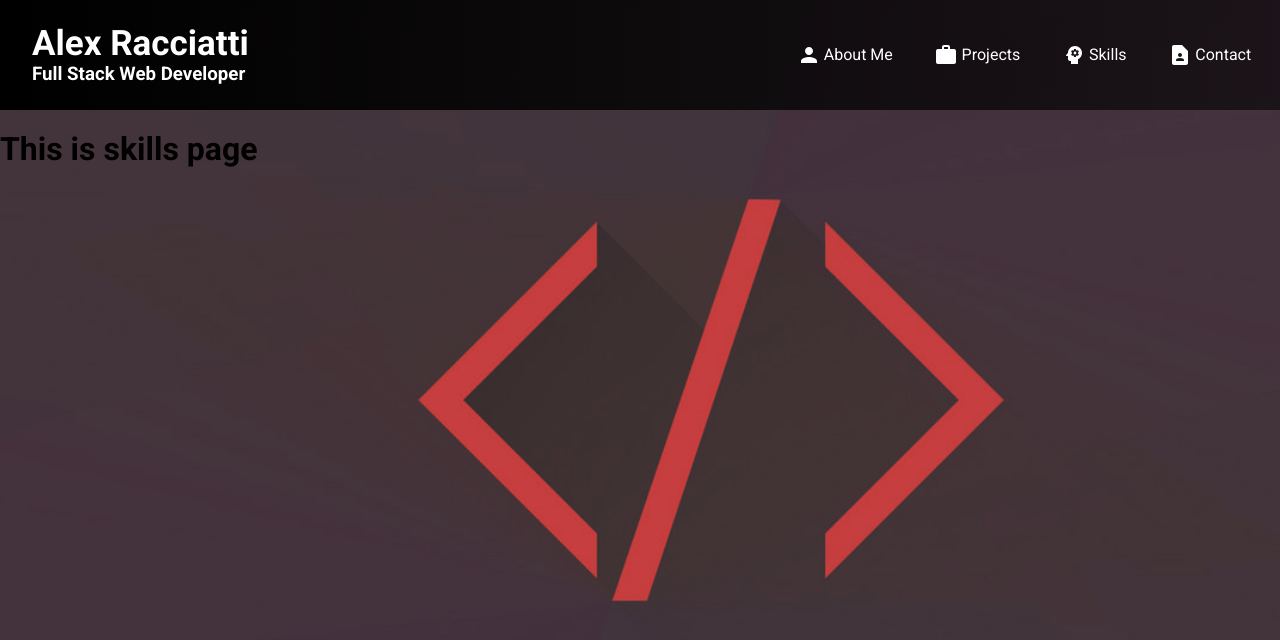
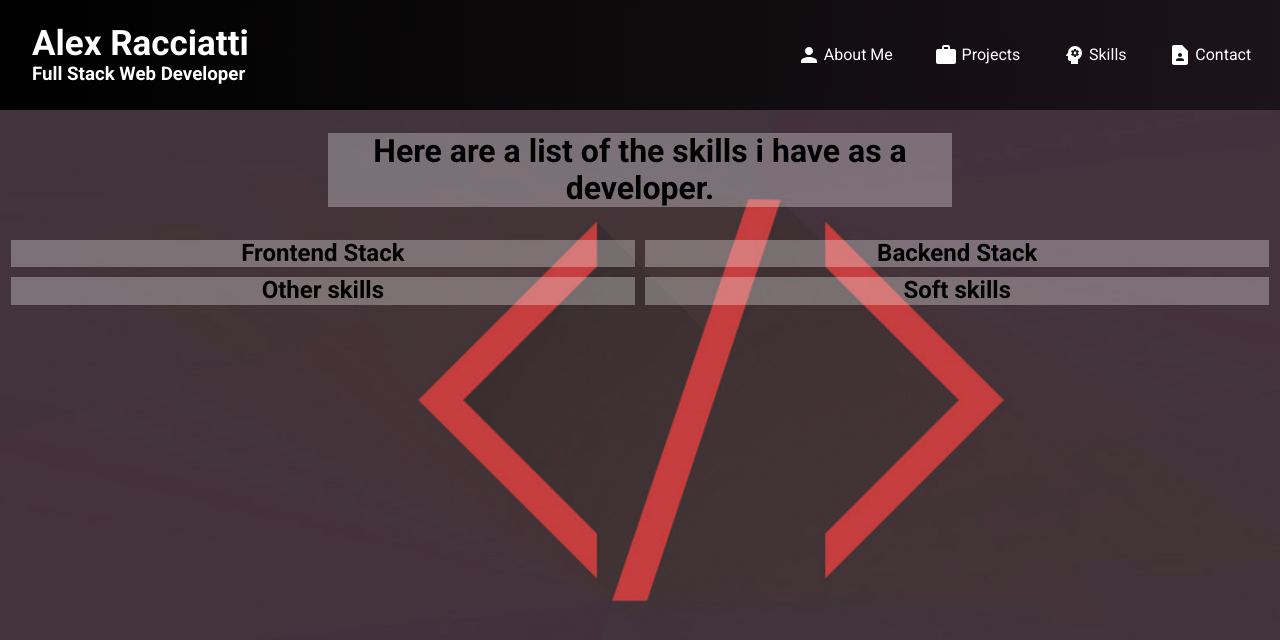
Before and after one commit to AlexRacciatti/Portfolio, a React (Create React App) app in the folder frontend/: page /skills in a window 1280 px wide. Shown: the top 640 px of the page. Built offline with nearby package versions, Linux system fonts and the light colour scheme.

Commit message:
Add: First HTML structure and data for Skills page

```diff
--- /dev/null
+++ b/frontend/src/components/Skills/SkillList.js
@@ -0,0 +1,89 @@
+export const frontSkills = [
+    {
+        name: 'HTML',
+        experience: 5,
+        knowledge: 4
+    },
+    {
+        name: 'CSS',
+        experience: 5,
+        knowledge: 4
+    },
+    {
+        name: 'JavaScript',
+        experience: 4,
+        knowledge: 3
+    },
+    {
+        name: 'React JS',
+        experience: 4,
+        knowledge: 4
+    },
+    {
+        name: 'Material UI',
+        experience: 2,
+        knowledge: 4
+    },
+    {
+        name: 'Bootstrap',
+        experience: 4,
+        knowledge: 5
+    }
+];
+
+
+export const backSkills = [
+    {
+        name: 'Node JS',
+        experience: 3,
+        knowledge: 3
+    },
+    {
+        name: 'Express JS',
+        experience: 3,
+        knowledge: 2
+    },
+    {
+        name: 'API REST',
+        experienceCreating: 2,
+        experienceUsing: 3,
+        knowledge: 2
+    },
+    {
+        name: 'Sequelize',
+        experience: 2,
+        knowledge: 3
+    },
+    {
+        name: 'MySQL',
+        experience: 4,
+        knowledge: 3,
+    }
+];
+
+
+export const otherSkills = [
+    {
+        name: 'Git',
+        experience: 5,
+        knowledge: 4
+    },
+    {
+        name: 'SCRUM',
+        experience: 4,
+        knowledge: 5
+    },
+    {
+        name: 'Vercel',
+        experience: 4,
+        knowledge: 4
+    },
+    {
+        name: 'Heroku',
+        experience: 5,
+        knowledge: 4
+    }
+];
+
+
+export const softSkills = ['Teamworker', 'Responsable', 'Empathic', 'Leader', 'Communicative', 'Problem solver', 'Creative', 'Proactive'];
--- a/frontend/src/components/Skills/Skills.css
+++ b/frontend/src/components/Skills/Skills.css
@@ -0,0 +1,47 @@
+.grid-container {
+    display: grid;
+    grid-template-columns: repeat(4, 24vw);
+    grid-template-rows: 15vh auto auto;
+    grid-gap: 10px;
+    justify-content: center;
+}
+
+.item-1{
+    grid-column: 2 / 4;
+    grid-row: 1;
+    text-align: center;
+    align-self: center;
+    background-color: rgba(255, 255, 255, .3);
+}
+
+.item-2{
+    grid-column: 1 / 3;
+    grid-row: 2 / 3;
+    text-align: center;
+    align-self: center;
+    background-color: rgba(255, 255, 255, .3);
+}
+
+.item-3{
+    grid-column: 3 / 5;
+    grid-row: 2 / 3;
+    text-align: center;
+    align-self: center;
+    background-color: rgba(255, 255, 255, .3);
+}
+
+.item-4{
+    grid-column: 1/3;
+    grid-row: 3 / 4;
+    text-align: center;
+    align-self: center;
+    background-color: rgba(255, 255, 255, .3);
+}
+
+.item-5{
+    grid-column: 3/5;
+    grid-row: 3 / 4;
+    text-align: center;
+    align-self: center;
+    background-color: rgba(255, 255, 255, .3);
+}
--- a/frontend/src/components/Skills/Skills.js
+++ b/frontend/src/components/Skills/Skills.js
@@ -1,11 +1,28 @@
 import React from 'react';
 import Header from '../Home/Header/Header';
+import './Skills.css'
+import { frontSkills, backSkills, otherSkills, softSkills } from './SkillList';
+
 
 const Skills = () => {
   return(
     <div>
         <Header/>
-        <h1>This is skills page</h1>
+        <main className='grid-container'>
+          <h1 className='item-1'>Here are a list of the skills i have as a developer.</h1>
+          <section className='item-2'>
+            <h2>Frontend Stack</h2>
+          </section>
+          <section className='item-3'>
+            <h2>Backend Stack</h2>
+          </section>
+          <section className='item-4'>
+            <h2>Other skills</h2>
+          </section>
+          <section className='item-5'>
+            <h2>Soft skills</h2>
+          </section>
+        </main>
     </div>
   )
 };
```
Also changed, not shown: frontend/src/components/Skills/SkillDiv.js (added, +11 -0 lines).
